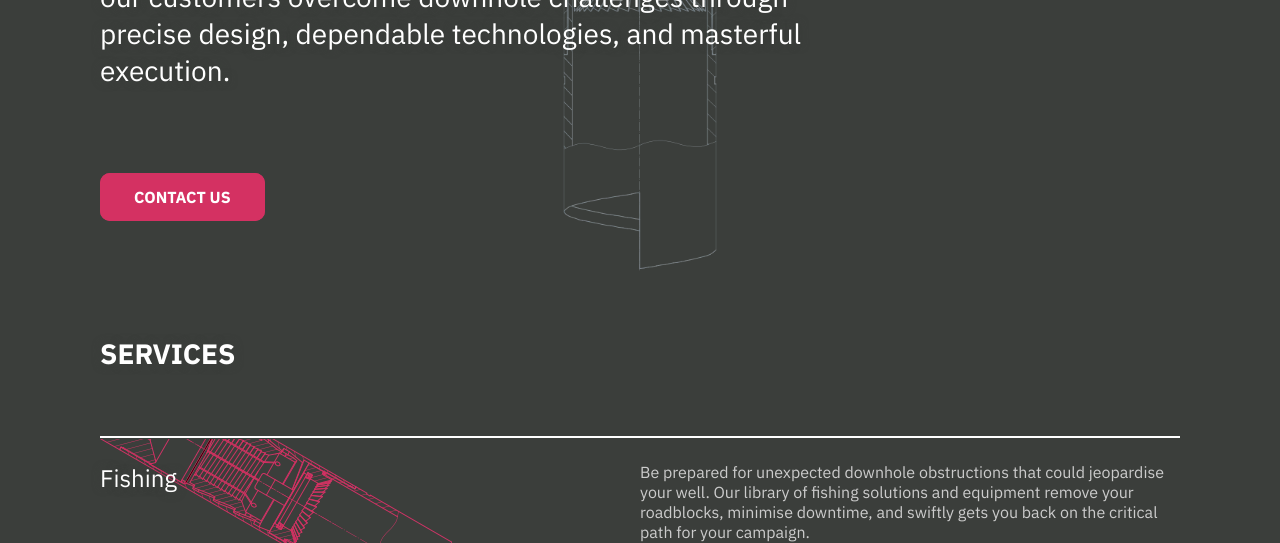
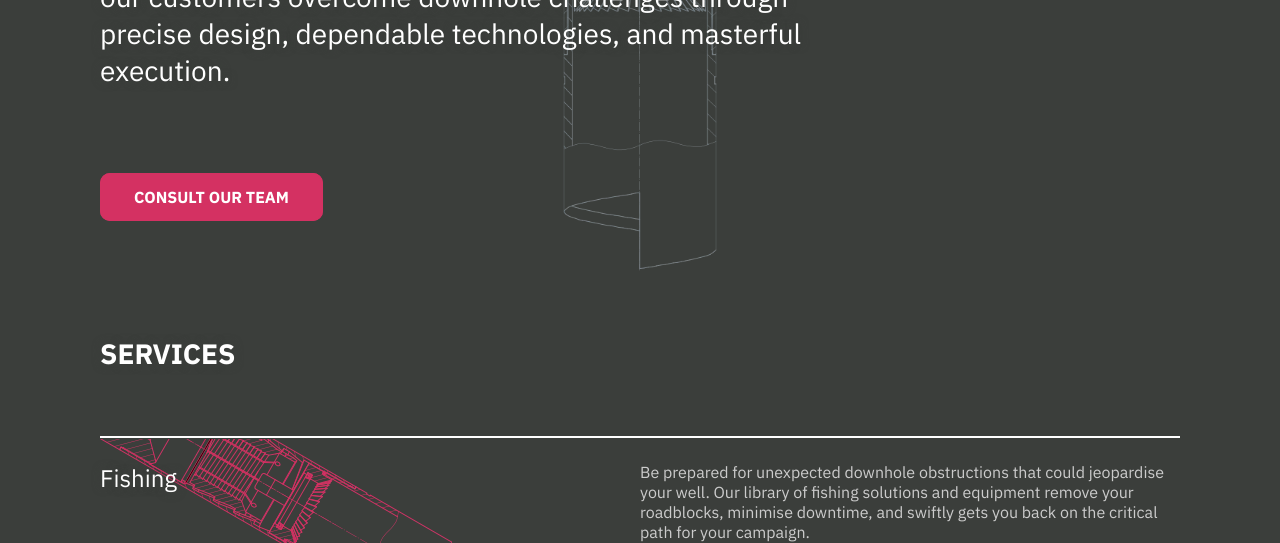
Before and after one commit to nadzimalrash/wellsrx, an Eleventy site: page src/index.njk in a window 1280 px wide. Shown: the part 257-800 px from the top of the page. Built offline with nearby package versions, Linux system fonts and the light colour scheme; Eleventy itself is replaced by a stand-in of ours; files that its build step writes are made by us from their sources.

```diff
--- a/src/cta.njk
+++ b/src/cta.njk
@@ -5,5 +5,5 @@
         <p>
             <a class="btn btn-primary" href="/contact">Contact Us</a>
         </p>
-    </div>>
+    </div>
 </section>
--- a/src/index.njk
+++ b/src/index.njk
@@ -6,7 +6,7 @@
     <p class="callout">We are Malaysia's team of <strong>oilfield fishing experts</strong> who help our customers overcome downhole challenges through precise design, dependable technologies, and masterful execution.
     </p>
     <p>
-        <a class="btn btn-primary" href="/contact">Contact Us</a>
+        <a class="btn btn-primary" href="/contact">Consult our Team</a>
     </p>
 
 </section>
```
Also changed, not shown: public/about/index.html, public/index.html.
